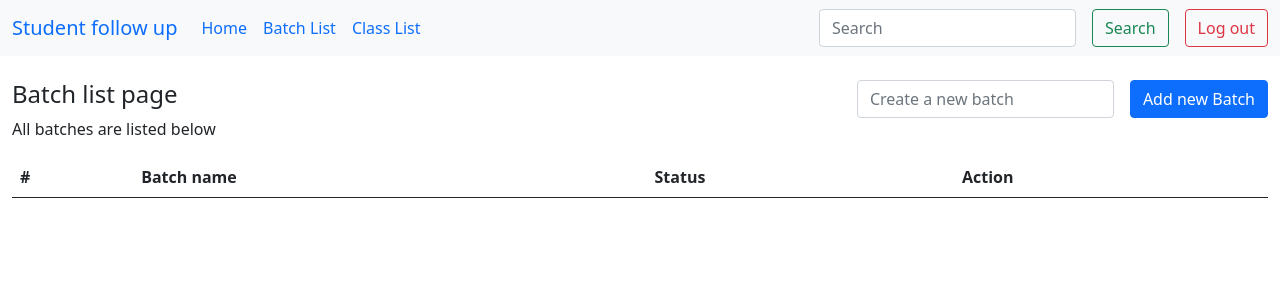
After one commit to himprofessor/student-follow-up-management-system, a PHP site: template views/batch.view.php in a window 1280 px wide. The commit adds this page. Shown: the top 300 px of the page. Run offline with PHP 8.4, Linux system fonts and the light colour scheme; the template is opened without the code that fills it, so the values that code supplies are empty.

Commit message:
create/show class and batch

```diff
--- a/router.php
+++ b/router.php
@@ -7,6 +7,9 @@
         "/logout" => "controllers/auth/logout.controller.php",
         "/register" => "controllers/auth/register.controller.php",
         "/register/process" => "controllers/auth/register.process.controller.php",
+
+        "/batch" => "controllers/batches/batch.controller.php",
+        "/class" => "controllers/classes/class.controller.php",
 
 
     ];
--- /dev/null
+++ b/views/batch.view.php
@@ -0,0 +1,61 @@
+<?php
+    require("views/partials/header.php");
+    require("views/partials/navbar.php");
+    require("views/partials/footer.php");
+?>
+<div class="container-fluid">
+    <div class="d-flex justify-content-between mt-4">
+        <div>
+            <h4>Batch list page</h4>
+            <p>All batches are listed below</p>
+        </div>
+        <div>
+            <form class="d-flex gap-3" method="POST">
+                <div class="form-group">
+                    <input type="text" name="batch" id="batch" placeholder="Create a new batch" class="form-control">
+                    <p class="text-danger"><?php echo( isset($_SESSION["error"]) ? $_SESSION["error"] : ""); ?></p>
+                </div>
+                <div class="form-group">
+                    <button class="btn btn-primary">Add new Batch</button>
+                </div>
+            </form>
+        </div>
+    </div>
+
+    <table class="table">
+  <thead>
+    <tr>
+      <th scope="col">#</th>
+      <th scope="col">Batch name</th>
+      <th scope="col">Status</th>
+      <th scope="col" class="w-25">Action</th>
+    </tr>
+  </thead>
+  <tbody>
+    <?php foreach($batches as $batch) : ?>
+    <tr>
+        <td><?= $batch["batch_id"];?></td>
+        <td><?= $batch["batch"];?></td>
+        <td><?= $batch["active"] ? "Active" : "Archived" ?></td>
+        <td class="d-flex gap-2">
+            <form action="">
+                <button class="btn btn-sm btn-success">Detail</button>
+            </form>
+            <form action="">
+                <button class="btn btn-sm btn-warning">Edit</button>
+            </form>
+            <form action="">
+                <button class="btn btn-sm btn-info"><?= $batch["active"] ? "Archive" : "Active" ?></button>
+            </form>
+            <form action="">
+                <button class="btn btn-sm btn-danger">Delete</button>
+            </form>
+        </td>
+    </tr>
+    <?php endforeach?>
+  </tbody>
+</table>
+</div>
+<?php
+    require("views/partials/footer.php");
+?>
--- a/views/partials/navbar.php
+++ b/views/partials/navbar.php
@@ -10,10 +10,10 @@
           <a class="nav-link active" aria-current="page" href="#">Home</a>
         </li>
         <li class="nav-item">
-          <a class="nav-link" href="#">Batch List</a>
+          <a class="nav-link" href="/batch">Batch List</a>
         </li>
         <li class="nav-item">
-          <a class="nav-link" href="#">Class List</a>
+          <a class="nav-link" href="/class">Class List</a>
         </li>
 
       </ul>
```
Also changed, not shown: controllers/batches/batch.controller.php (added, +23 -0 lines), controllers/classes/class.controller.php (added, +22 -0 lines), models/batch.model.php (+28 -0 lines), models/class.model.php (+22 -0 lines), views/class.view.php (added, +71 -0 lines).
